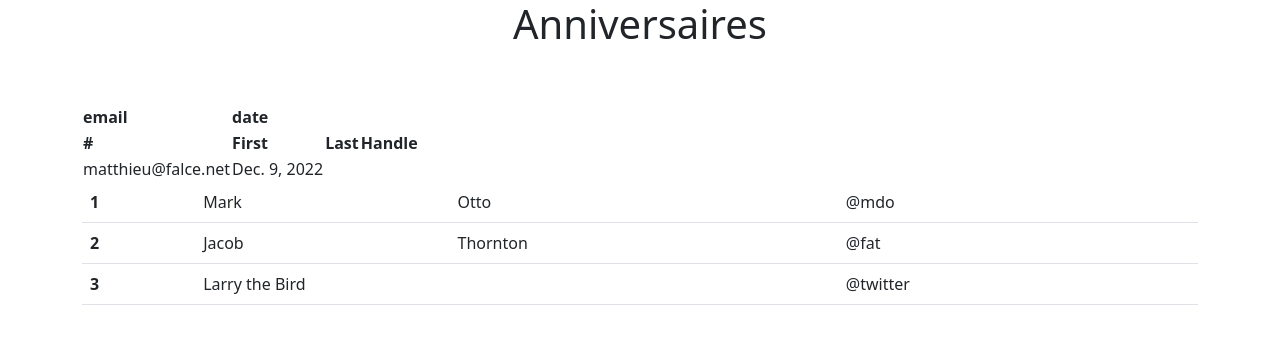
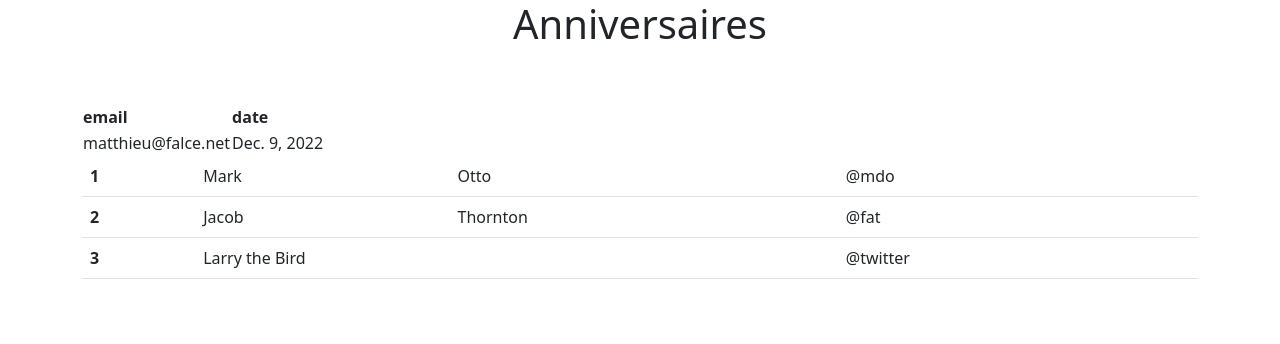
Before and after one commit to oh-ce-cours/djapa_6_decembre, a Django app: page / in a window 1280 px wide. Shown: the top 344 px of the page. Run offline with Django 3.2, Linux system fonts and the light colour scheme; data comes from the database, SQL or seed files in the repository.

Commit message:
gitautosync update 458

```diff
--- a/tape_en_cours/anniversaire/rappel_date/templates/rappel_date/parts/table_head.html
+++ b/tape_en_cours/anniversaire/rappel_date/templates/rappel_date/parts/table_head.html
@@ -1,15 +1,6 @@
 <thead>
     <tr>
-        <th>email</th>
-        <th>date</th>
+        <th scope="col">email</th>
+        <th scope="col">date</th>
     </tr>
 </thead>
-
-<thead>
-    <tr>
-        <th scope="col">#</th>
-        <th scope="col">First</th>
-        <th scope="col">Last</th>
-        <th scope="col">Handle</th>
-    </tr>
-</thead>
```
